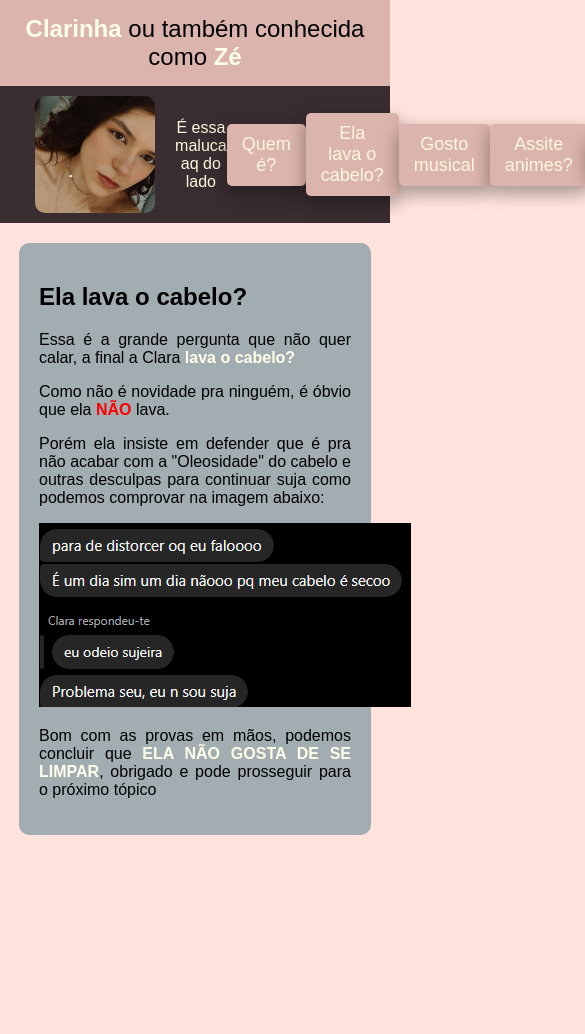
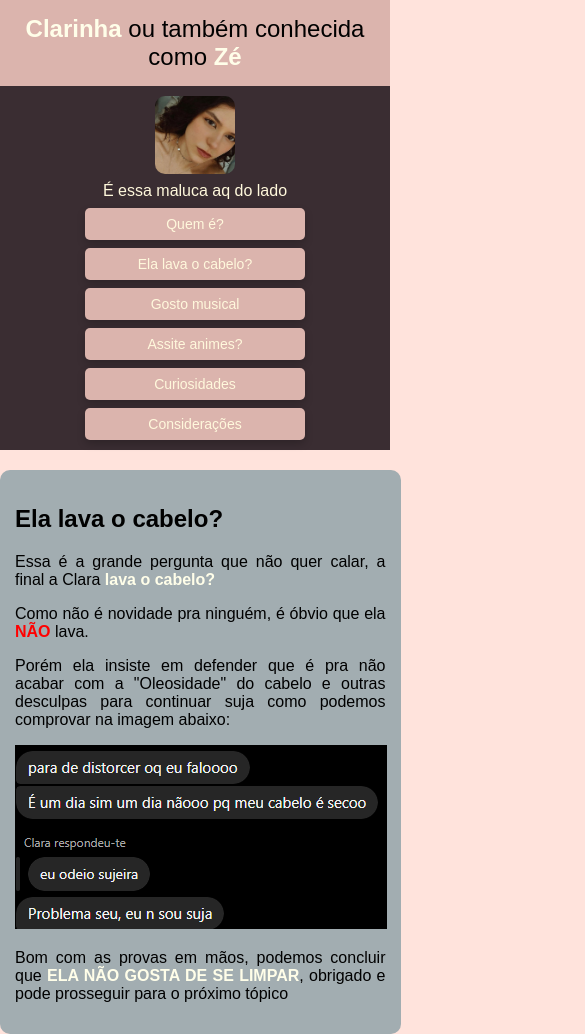
Before and after one commit to amaralleoo/cc, a plain HTML site: page lavaCabelo.html in a window 390 px wide. Shown: the top 1034 px of the page, 585 px wide, since content can reach past the window. Before the commit the page ends 855 px from the top, so only its background shows below. Drawn offline with Linux system fonts and the light colour scheme.

Commit message:
responsividade

```diff
--- a/css/index.css
+++ b/css/index.css
@@ -5,72 +5,99 @@ body {
     background-color: #FFE3DC;
     text-align: center;
 }
+
 header {
     background-color: #DBB4AD;
     color: rgb(0, 0, 0);
-    padding: 15px 0px;
+    padding: 15px 0;
     font-size: 24px;
 }
+
 .ze {
     color: rgb(255, 254, 233);
 }
+
 #fotinha {
-    width: 120px;
+    width: 100px;
     height: auto;
-    margin-right: 20px;
     border-radius: 10px;
 }
+
 .container {
-    width: 80%;
-    background-color: #e9ebda;
-    border-radius: 10px;
-    margin: 20px auto;
-    padding: 20px;
-    text-align: justify;
-}
-nav {
-    background-color: #3A2D32;
-    padding: 10px 9vw;
-    display: flex;
-    justify-content: space-between;
-    align-items: center;
-}
-nav a {
-    color: #FFF8DC;
-    text-decoration: none;
-    padding: 10px 15px;
-    font-size: 18px;
-    background-color: #DBB4AD;
-    border-radius: 5px;
-}
-.animacao {
-    box-shadow: 0 8px 16px 0 rgba(0,0,0,0.2), 0 6px 20px 0 rgba(0,0,0,0.19);
-}
-.animacao:hover {
-    box-shadow: 0 12px 16px 0 rgba(0,0,0,0.24), 0 17px 50px 0 rgba(0,0,0,0.19);
-    background-color: #FFE3DC;
-    color: #000000;
-    transition: .8s;
-    width: 200px;
-}
-#links-menu {
-    display: flex;
-    gap: 30px;
-}
-.spanCor {
-    color: #FFF8DC;
-}
-.container {
-    width: 80%;
+    width: 90%;
+    max-width: 600px;
     background-color: #A2ADB1;
     border-radius: 10px;
     margin: 20px auto;
     padding: 20px;
     text-align: justify;
 }
+
+nav {
+    background-color: #3A2D32;
+    padding: 10px 5vw;
+    display: flex;
+    flex-direction: column;
+    align-items: center;
+    gap: 10px;
+}
+
+nav a {
+    color: #FFF8DC;
+    text-decoration: none;
+    padding: 10px 12px;
+    font-size: 16px;
+    background-color: #DBB4AD;
+    border-radius: 5px;
+    display: block;
+    width: 90%;
+    max-width: 200px;
+    text-align: center;
+}
+
+.animacao {
+    box-shadow: 0 4px 8px rgba(0, 0, 0, 0.2);
+}
+
+.animacao:hover {
+    background-color: #FFE3DC;
+    color: #000000;
+    transition: 0.3s;
+}
+
+.spanCor {
+    color: #FFF8DC;
+}
+
 #naoLava {
     color: red;
+    font-weight: bold;
 }
+
 .final {
     text-align: center;
+    font-size: 20px;
+    margin-top: 20px;
 }
+
+/* Responsividade */
+@media (max-width: 600px) {
+    nav {
+        flex-direction: column;
+        gap: 8px;
+    }
+
+    nav a {
+        font-size: 14px;
+        padding: 8px 10px;
+    }
+
+    .container {
+        width: 95%;
+        padding: 15px;
+    }
+
+    #fotinha {
+        width: 80px;
+    }
+}
```
